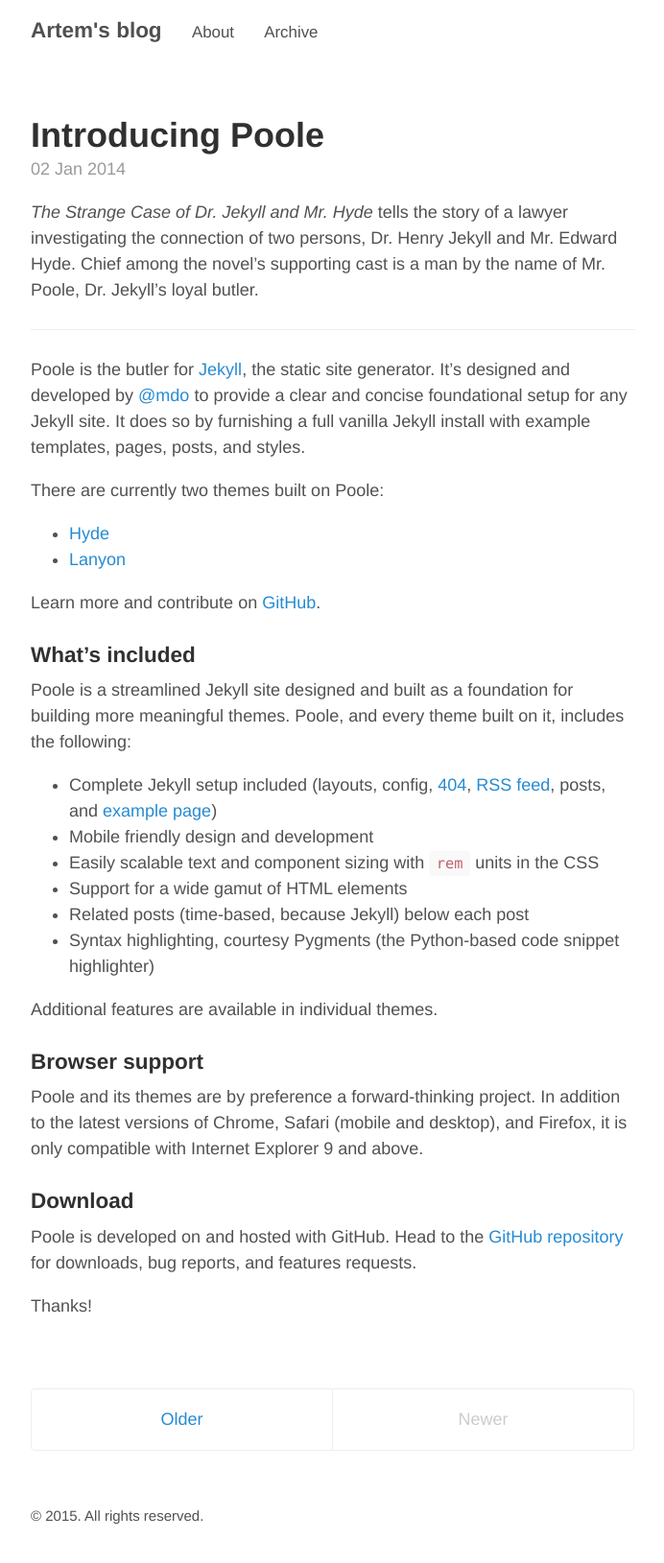
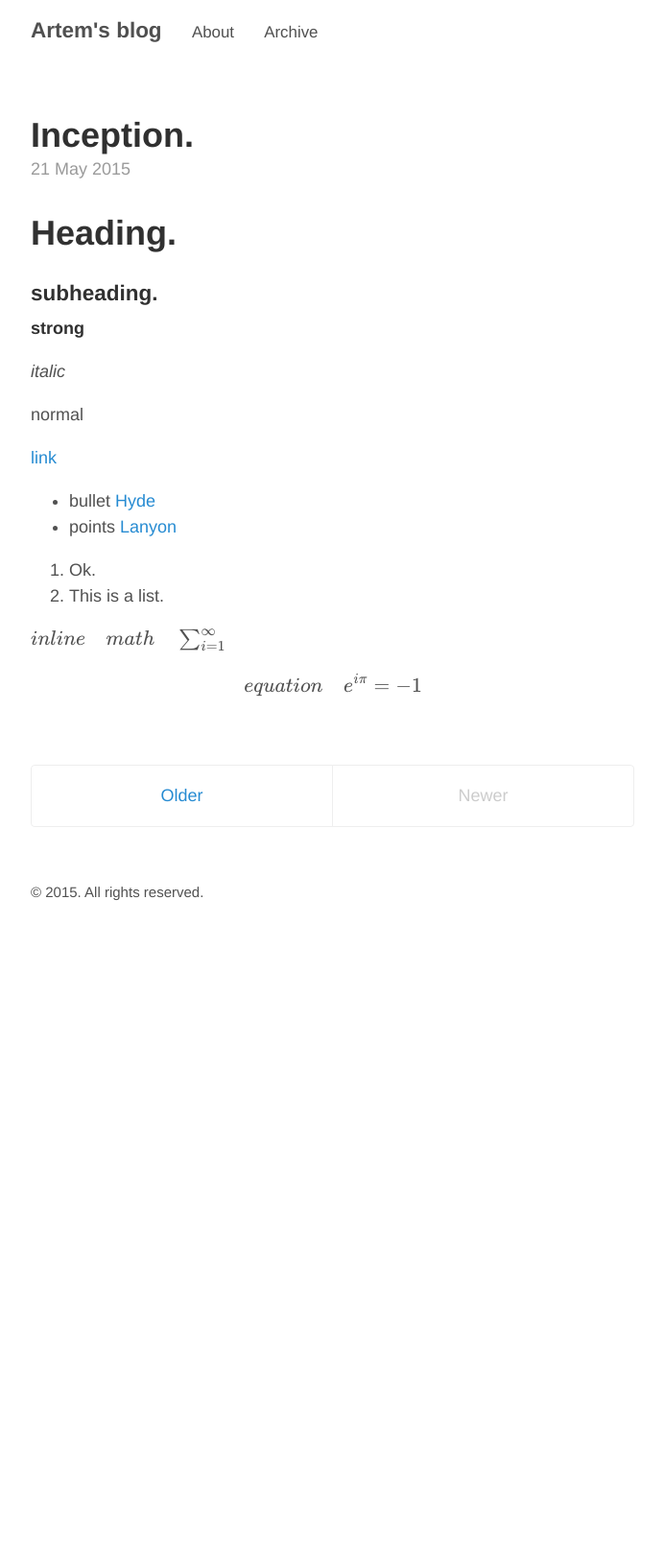
Before and after one commit to artofkot/artofkot.github.io, a Jekyll site: the page built from index.html, in a window 1280 px wide. Shown: the whole page at 96% size, without its empty margins (293-985 px from the left). Built offline with Jekyll 4.4.1, drawn with Linux system fonts in a browser that asks for light colours; formulas are drawn with MathJax 3; the list of posts is cut into pages by our own code; comment, search, counter and statistics services are not loaded; after the commit the page ends 979 px from its top, so only the background shows below that.

Commit message:
first post

```diff
--- a/_layouts/post.html
+++ b/_layouts/post.html
@@ -8,7 +8,7 @@
   {{ content }}
 </article>
 
-<aside class="related">
+<!-- <aside class="related">
   <h2>Related Posts</h2>
   <ul class="related-posts">
     {% for post in site.related_posts limit:3 %}
@@ -23,3 +23,4 @@
     {% endfor %}
   </ul>
 </aside>
+ -->
--- a/_posts/2014-01-02-introducing-poole.md
+++ /dev/null
@@ -1,40 +0,0 @@
----
-layout: post
-title: Introducing Poole
----
-
-*The Strange Case of Dr. Jekyll and Mr. Hyde* tells the story of a lawyer investigating the connection of two persons, Dr. Henry Jekyll and Mr. Edward Hyde. Chief among the novel's supporting cast is a man by the name of Mr. Poole, Dr. Jekyll's loyal butler.
-
------
-
-Poole is the butler for [Jekyll](http://jekyllrb.com), the static site generator. It's designed and developed by [@mdo](https://twitter.com/mdo) to provide a clear and concise foundational setup for any Jekyll site. It does so by furnishing a full vanilla Jekyll install with example templates, pages, posts, and styles.
-
-There are currently two themes built on Poole:
-
-* [Hyde](http://hyde.getpoole.com)
-* [Lanyon](http://lanyon.getpoole.com)
-
-Learn more and contribute on [GitHub](https://github.com/poole).
-
-### What's included
-
-Poole is a streamlined Jekyll site designed and built as a foundation for building more meaningful themes. Poole, and every theme built on it, includes the following:
-
-* Complete Jekyll setup included (layouts, config, [404]({{ site.baseurl }}/404.html), [RSS feed]({{ site.baseurl }}/atom.xml), posts, and [example page]({{ site.baseurl }}/about))
-* Mobile friendly design and development
-* Easily scalable text and component sizing with `rem` units in the CSS
-* Support for a wide gamut of HTML elements
-* Related posts (time-based, because Jekyll) below each post
-* Syntax highlighting, courtesy Pygments (the Python-based code snippet highlighter)
-
-Additional features are available in individual themes.
-
-### Browser support
-
-Poole and its themes are by preference a forward-thinking project. In addition to the latest versions of Chrome, Safari (mobile and desktop), and Firefox, it is only compatible with Internet Explorer 9 and above.
-
-### Download
-
-Poole is developed on and hosted with GitHub. Head to the <a href="https://github.com/poole/poole">GitHub repository</a> for downloads, bug reports, and features requests.
-
-Thanks!
--- /dev/null
+++ b/_posts/2015-05-21-Inception.md
@@ -0,0 +1,27 @@
+---
+layout: post
+title: Inception.
+comments: True
+---
+Heading.
+====
+
+### subheading.
+
+**strong**
+
+*italic*
+
+normal
+
+[link](http://jekyllrb.com)
+
+* bullet [Hyde](http://hyde.getpoole.com)
+* points [Lanyon](http://lanyon.getpoole.com)
+
+1. Ok.
+2. This is a list.
+
+$inline \quad math \quad \sum_{i=1}^\infty$
+
+$$equation \quad e^{i \pi}=-1$$
```
Also changed, not shown: _posts/2013-12-31-whats-jekyll.md (deleted, +0 -10 lines), 1 other file.
